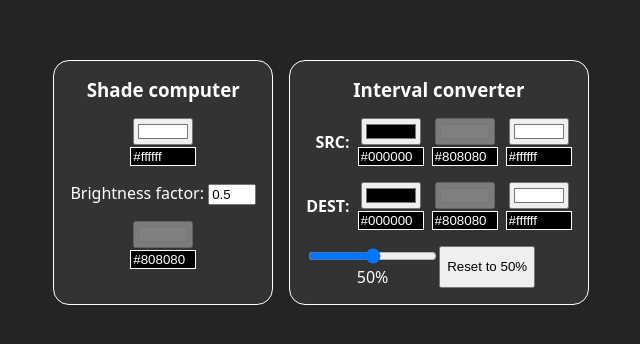
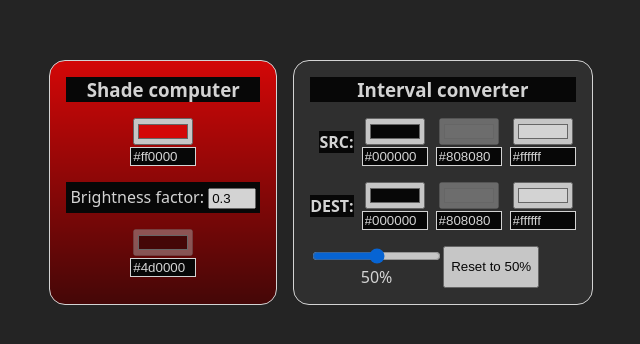
Before and after one commit to ZiarZer/Rainbow, a Vue app: page / in a window 1280 px wide. Shown: the part 218-562 px from the top of the page, without its empty margins (319-959 px from the left). Built offline with nearby package versions, Linux system fonts and the light colour scheme.

Commit message:
feat: display base color and computed shade as tool's background

```diff
--- a/src/App.vue
+++ b/src/App.vue
@@ -19,6 +19,12 @@ import ShadeComputerTool from './components/ShadeComputerTool.vue'
   padding: 1em;
   border-radius: 1em;
   border: solid 1px white;
+  opacity: 0.8;
+  transition: opacity 250ms ease-in-out;
+}
+
+.tool:hover {
+  opacity: 1;
 }
 
 #tools {
--- a/src/components/ColorInterval.vue
+++ b/src/components/ColorInterval.vue
@@ -11,7 +11,7 @@ const middleColorHex = computed(() => computeGradientStepColor(startColorHex.val
 </script>
 <template>
   <div class="interval">
-    {{ title }}:
+    <p>{{ title }}:</p>
     <ColorSelector :disabled="false" v-model="startColorHex" />
     <ColorSelector :disabled="true" v-model="middleColorHex" />
     <ColorSelector :disabled="false" v-model="endColorHex" />
--- a/src/components/ShadeComputerTool.vue
+++ b/src/components/ShadeComputerTool.vue
@@ -3,16 +3,18 @@ import { computed, ref } from 'vue'
 import ColorSelector from './ColorSelector.vue'
 import { computeShade } from '../utils/colors'
 
-const colorHex = ref('#ffffff')
-const brightnessFactor = ref(0.5)
+const colorHex = ref('#ff0000')
+const brightnessFactor = ref(0.3)
 const shadedColorHex = computed(() => computeShade(colorHex.value, brightnessFactor.value))
+
+const backgroundGradient = computed(() => `linear-gradient(${colorHex.value} 0%, ${shadedColorHex.value} 100%)`)
 </script>
 
 <template>
-  <div class="tool">
+  <div class="tool" id="shade-computer-wrapper">
     <h3>Shade computer</h3>
     <ColorSelector :disabled="false" v-model="colorHex" />
-    <div>
+    <div id="brightness-selector">
       <label>Brightness factor: </label>
       <input type="text" v-model="brightnessFactor" />
     </div>
@@ -25,7 +27,13 @@ input {
   width: 3em;
 }
 
-h3 {
-  margin: 0;
+#shade-computer-wrapper {
+  background: v-bind('backgroundGradient')
+}
+
+#brightness-selector {
+  background-color: black;
+  padding-left: 0.25em;
+  padding: 0.25em;
 }
 </style>
--- a/src/style.css
+++ b/src/style.css
@@ -15,3 +15,8 @@ body {
   margin: 0 auto;
   text-align: center;
 }
+
+h3, p {
+  margin: 0;
+  background-color: black;
+}
```
